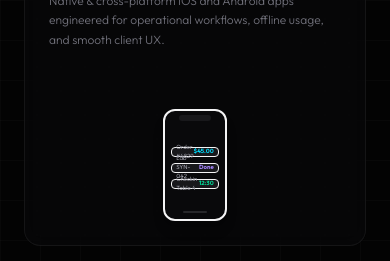
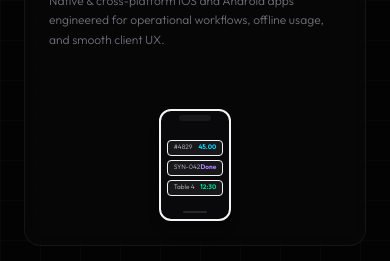
Before and after one commit to tabz79/tbzlabs, a React (Vite) app: page / in a window 390 px wide. Shown: the part 1240-1501 px from the top of the page. Built offline with nearby package versions, Linux system fonts and the light colour scheme.

Commit message:
mobile screen forced to desktop view

```diff
--- a/index.html
+++ b/index.html
@@ -4,6 +4,16 @@
     <meta charset="UTF-8" />
     <link rel="icon" type="image/svg+xml" href="/src/assets/logo.svg" />
     <meta name="viewport" content="width=device-width, initial-scale=1.0" />
+    <script>
+      (function() {
+        if (screen.width < 1024) {
+          var viewport = document.querySelector('meta[name="viewport"]');
+          if (viewport) {
+            viewport.setAttribute('content', 'width=1280, initial-scale=0.3, maximum-scale=3.0, user-scalable=yes');
+          }
+        }
+      })();
+    </script>
 
     <!-- Primary SEO Meta Tags -->
     <title>TBZ Labs | Building Software that runs Businesses</title>
--- a/src/components/Hero.jsx
+++ b/src/components/Hero.jsx
@@ -212,17 +212,17 @@ function MobileAppsVisual() {
         <div className="w-8 h-1.5 rounded-full bg-zinc-900 absolute top-1 left-1/2 -translate-x-1/2" />
 
         {/* Ticket / Order details mock */}
-        <div className="flex-1 flex flex-col justify-center gap-1.5 mt-2">
-          <div className="h-2.5 rounded bg-zinc-900 border border-zinc-850 flex items-center justify-between px-1 text-[6px]">
-            <span className="text-zinc-400">Order #4829</span>
-            <span className="text-cyan-400 font-bold">$45.00</span>
+        <div className="flex-1 flex flex-col justify-center gap-1 mt-2">
+          <div className="h-4 rounded bg-zinc-900 border border-zinc-850 flex items-center justify-between px-1.5 text-[6.5px] leading-none whitespace-nowrap">
+            <span className="text-zinc-400">#4829</span>
+            <span className="text-cyan-400 font-bold">45.00</span>
           </div>
-          <div className="h-2.5 rounded bg-zinc-900 border border-zinc-850 flex items-center justify-between px-1 text-[6px]">
-            <span className="text-zinc-400">Lab SYN-042</span>
+          <div className="h-4 rounded bg-zinc-900 border border-zinc-850 flex items-center justify-between px-1.5 text-[6.5px] leading-none whitespace-nowrap">
+            <span className="text-zinc-400">SYN-042</span>
             <span className="text-violet-400 font-bold">Done</span>
           </div>
-          <div className="h-2.5 rounded bg-zinc-900 border border-zinc-850 flex items-center justify-between px-1 text-[6px]">
-            <span className="text-zinc-400">Checkin Table 4</span>
+          <div className="h-4 rounded bg-zinc-900 border border-zinc-850 flex items-center justify-between px-1.5 text-[6.5px] leading-none whitespace-nowrap">
+            <span className="text-zinc-400">Table 4</span>
             <span className="text-emerald-400 font-bold">12:30</span>
           </div>
         </div>
```
